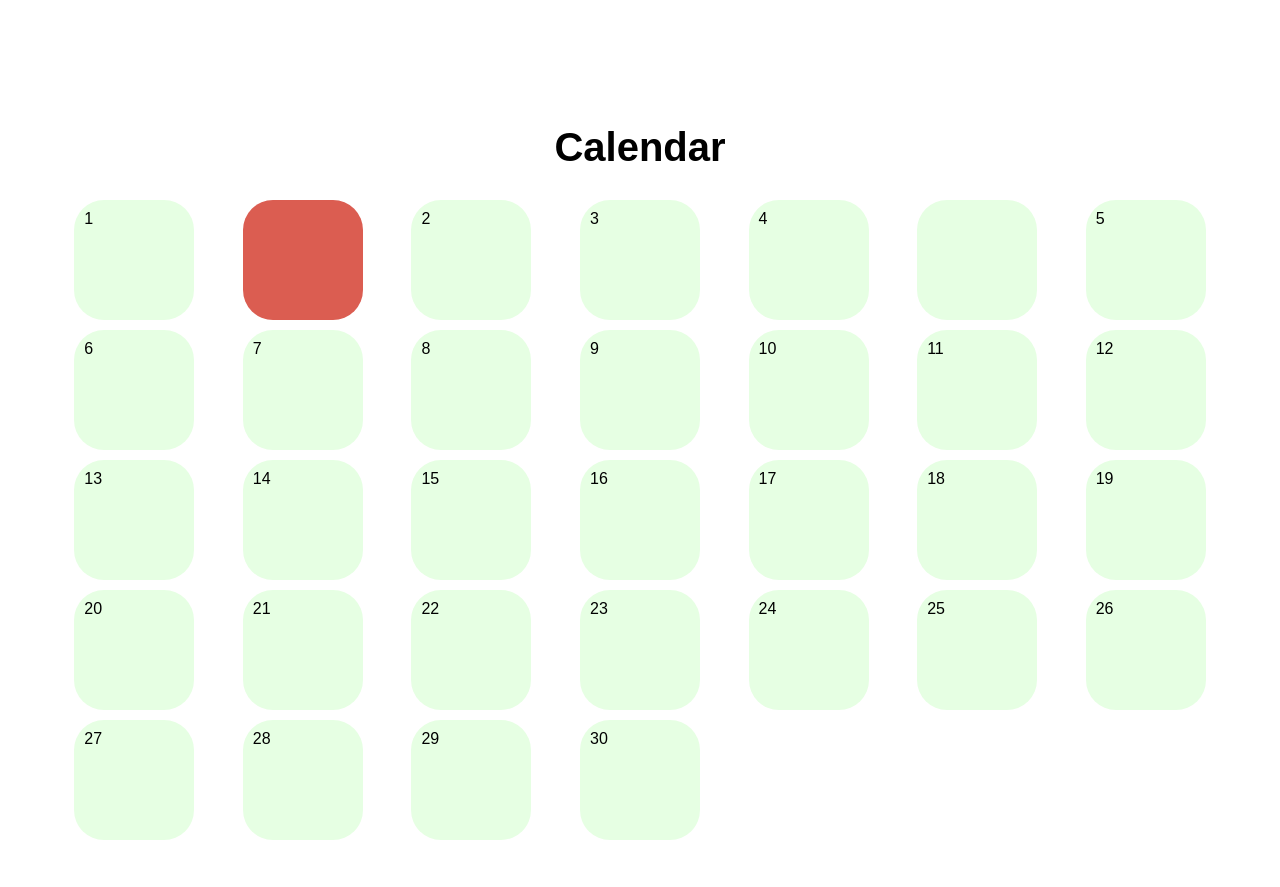
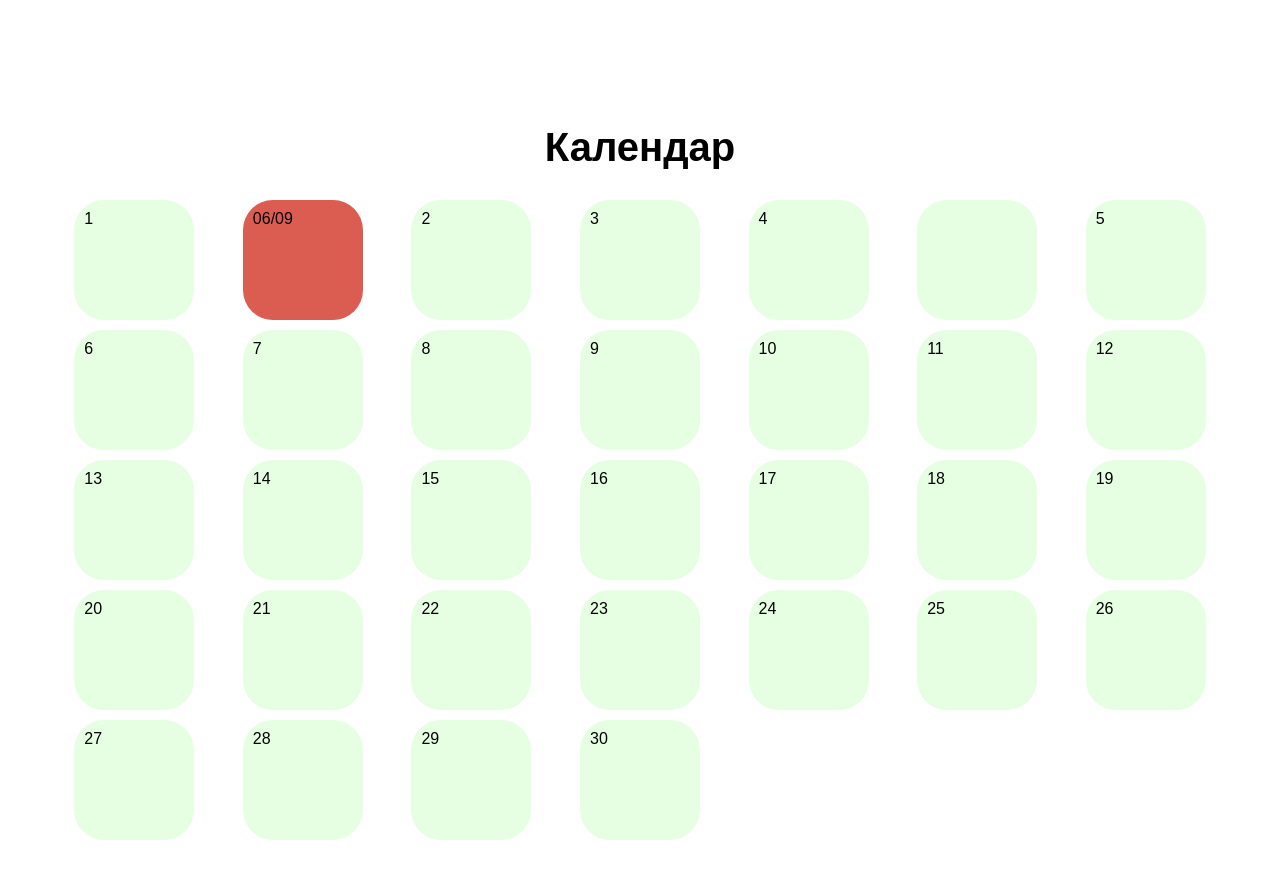
Before and after one commit to MaNiyaCc/GuestHouseValina-exam, a plain HTML site: page bg/index.html in a window 1280 px wide. Shown: the part 1460-2347 px from the top of the page. Drawn offline with Linux system fonts and the light colour scheme.

Commit message:
Update index.html

```diff
--- a/bg/index.html
+++ b/bg/index.html
@@ -63,10 +63,10 @@
         </section>
 
         <section class="booking-calendar" id="booking-calendar">
-            <h3>Calendar </h3>
+            <h3>Календар </h3>
             <section class="days">
                 <div class="day">1</div>
-                <div class="day active-day"></div>
+                <div class="day active-day">06/09</div>
                 <div class="day">2</div>
                 <div class="day">3</div>
                 <div class="day">4</div>
```
